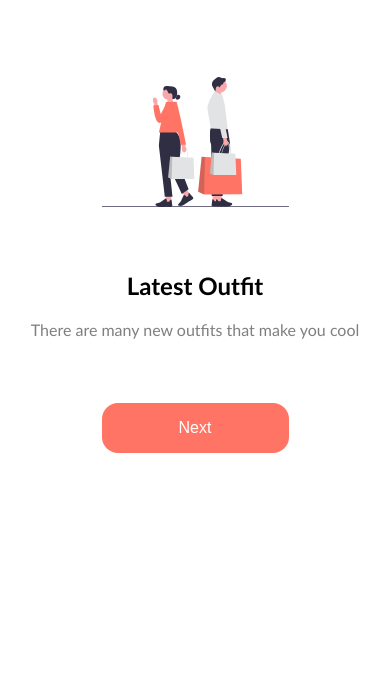
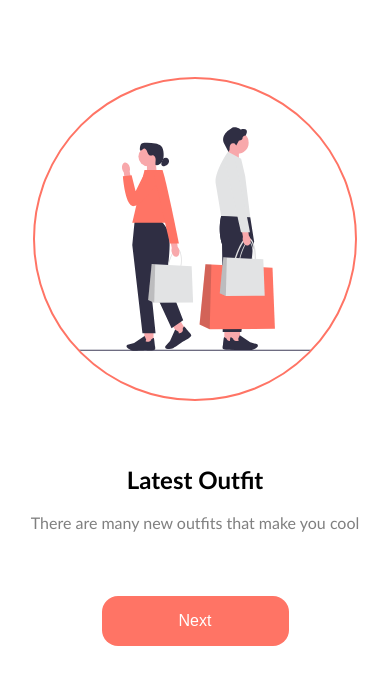
Before and after one commit to Abuaslamtech/Five, a plain HTML site: page index.html in a window 390 px wide. Shown: the part 69-754 px from the top of the page. Drawn offline with Linux system fonts and the light colour scheme.

Commit message:
mobile responsive

```diff
--- a/style.css
+++ b/style.css
@@ -8,10 +8,13 @@ main h2 {
   text-align: center;
 }
 main img {
-  width: 50%;
+  width: 30rem;
+  height: 30rem;
   display: block;
   margin: auto;
   margin-top: 5rem;
+  border: 2px solid #ff7465;
+  border-radius: 50%;
 }
 .description h2 {
   text-align: center;
@@ -33,3 +36,9 @@ button {
   color: #fff;
   font-size: 1rem;
 }
+@media (max-width: 600px) {
+  main img {
+    width: 20rem;
+    height: 20rem;
+  }
+}
```
